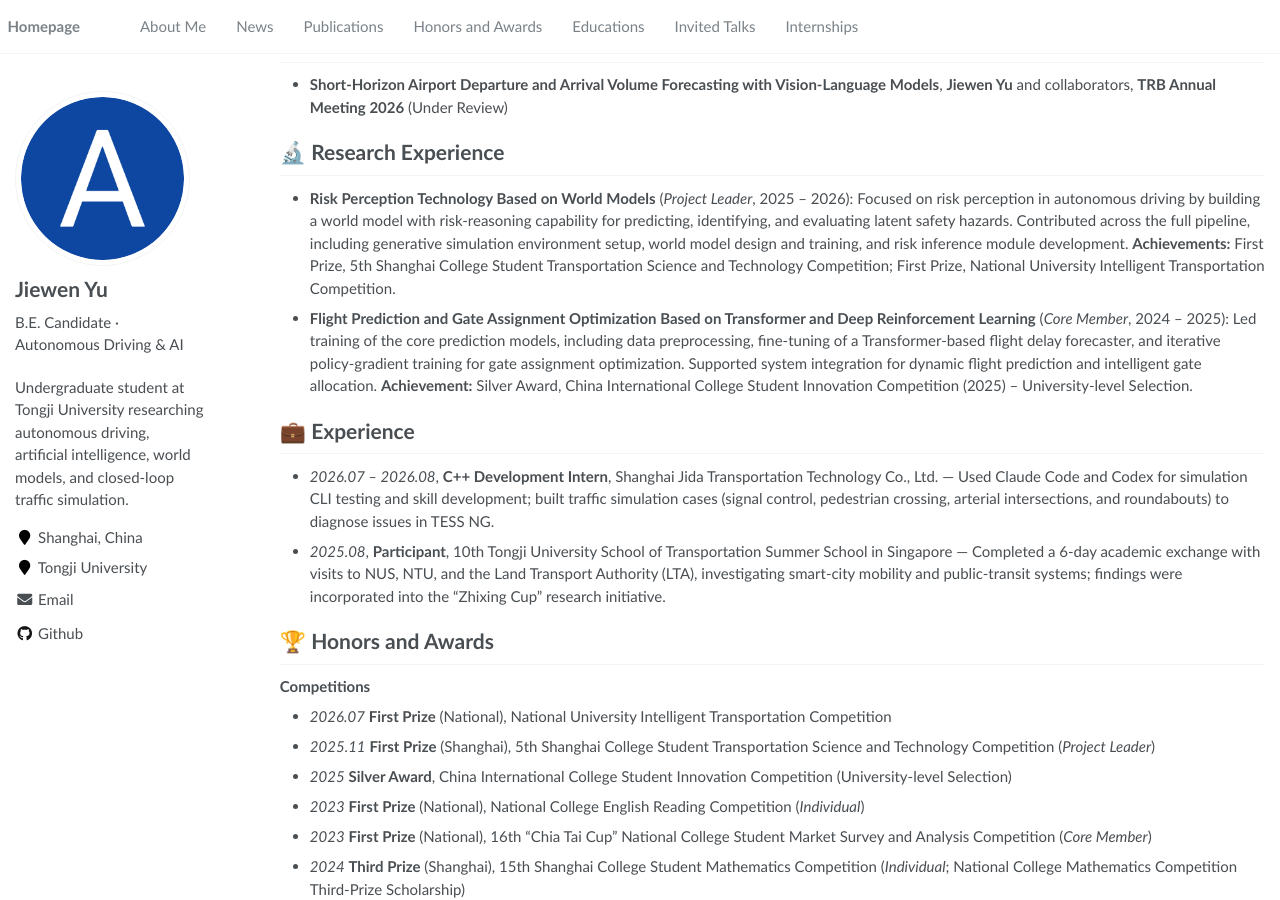
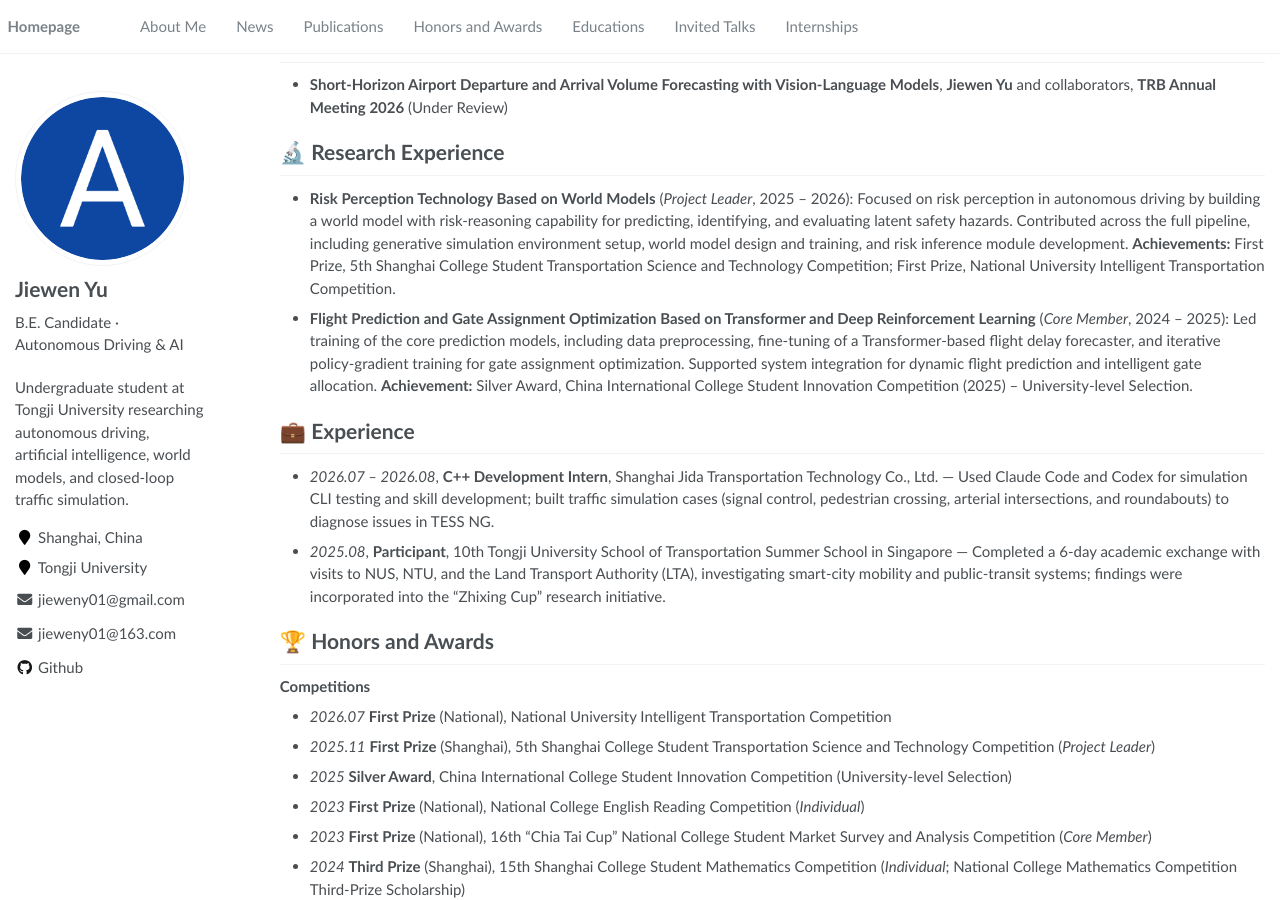
Before and after one commit to jieweny01/jieweny01.github.io, a Jekyll site: the page built from _pages/about.md, in a window 1280 px wide and 900 px high, scrolled down 334 px. Built offline with Jekyll 4.4.1, drawn with Linux system fonts in a browser that asks for light colours.

Commit message:
Update contact emails to personal Gmail and 163 addresses.
Co-authored-by: Cursor <cursoragent@cursor.com>

```diff
--- a/_config.yml
+++ b/_config.yml
@@ -27,7 +27,8 @@ author:
   employer         : "Tongji University"
   pubmed           :
   googlescholar    :
-  email            : "2352661@tongji.edu.cn"
+  email            : "jieweny01@gmail.com"
+  email_alt        : "jieweny01@163.com"
   researchgate     :
   uri              :
   bitbucket        :
--- a/_includes/author-profile.html
+++ b/_includes/author-profile.html
@@ -29,7 +29,10 @@
         <li><a href="{{ author.uri }}"><i class="fas fa-fw fa-link" aria-hidden="true"></i> Website</a></li>
       {% endif %}
       {% if author.email %}
-        <li><a href="mailto:{{ author.email }}"><i class="fas fa-fw fa-envelope" aria-hidden="true"></i> Email</a></li>
+        <li><a href="mailto:{{ author.email }}"><i class="fas fa-fw fa-envelope" aria-hidden="true"></i> {{ author.email }}</a></li>
+      {% endif %}
+      {% if author.email_alt %}
+        <li><a href="mailto:{{ author.email_alt }}"><i class="fas fa-fw fa-envelope" aria-hidden="true"></i> {{ author.email_alt }}</a></li>
       {% endif %}
       {% if author.keybase %}
         <li><a href="https://keybase.io/{{ author.keybase }}"><i class="fas fa-fw fa-key" aria-hidden="true"></i> Keybase</a></li>
@@ -124,7 +127,10 @@
         <a href="{{ author.uri }}"><i class="fas fa-fw fa-link" aria-hidden="true"></i></a>
       {% endif %}
       {% if author.email %}
-        <a href="mailto:{{ author.email }}"><i class="fas fa-fw fa-envelope" aria-hidden="true"></i></a>
+        <a href="mailto:{{ author.email }}" title="{{ author.email }}"><i class="fas fa-fw fa-envelope" aria-hidden="true"></i></a>
+      {% endif %}
+      {% if author.email_alt %}
+        <a href="mailto:{{ author.email_alt }}" title="{{ author.email_alt }}"><i class="fas fa-fw fa-envelope" aria-hidden="true"></i></a>
       {% endif %}
       {% if author.keybase %}
         <a href="https://keybase.io/{{ author.keybase }}"><i class="fas fa-fw fa-key" aria-hidden="true"></i></a>
```
